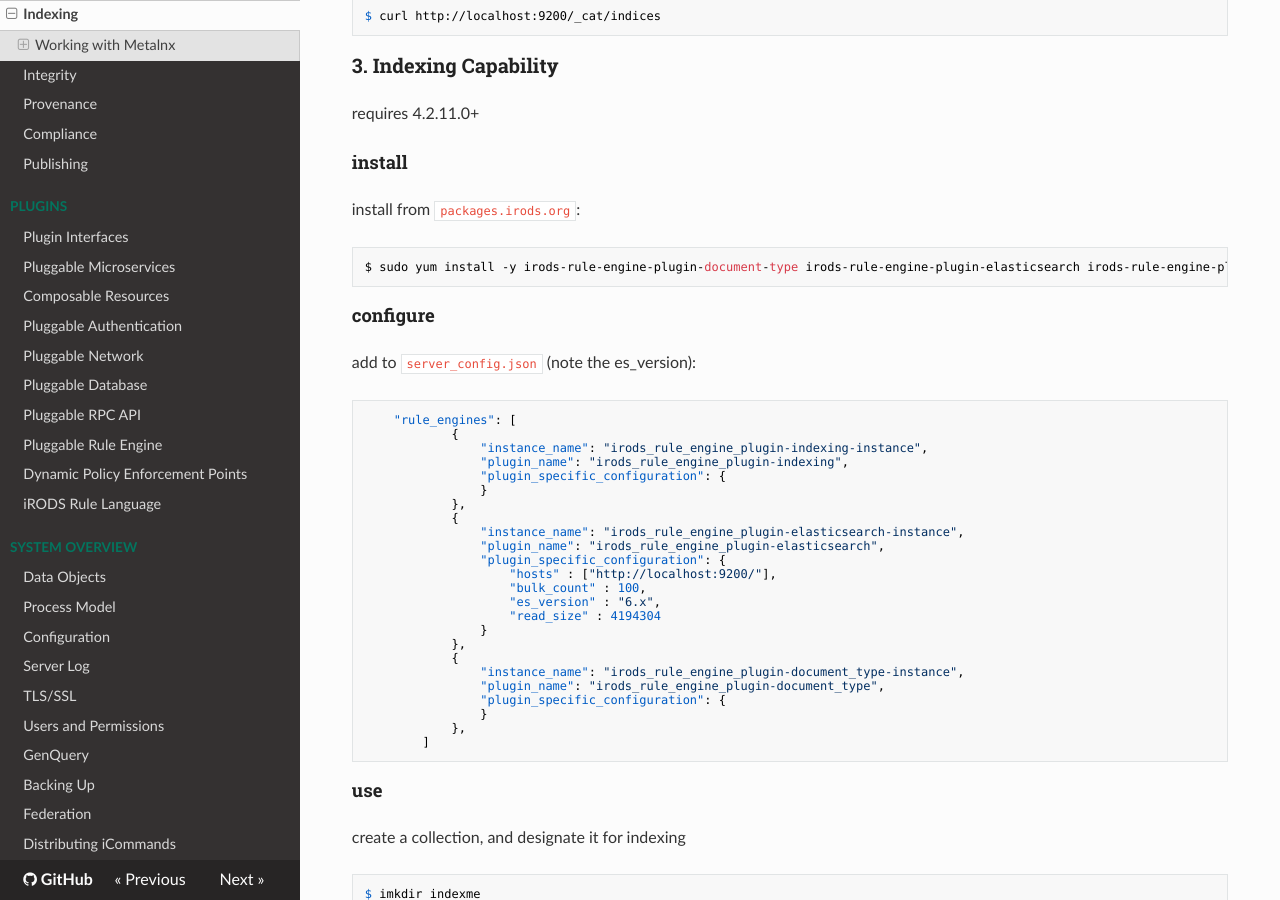
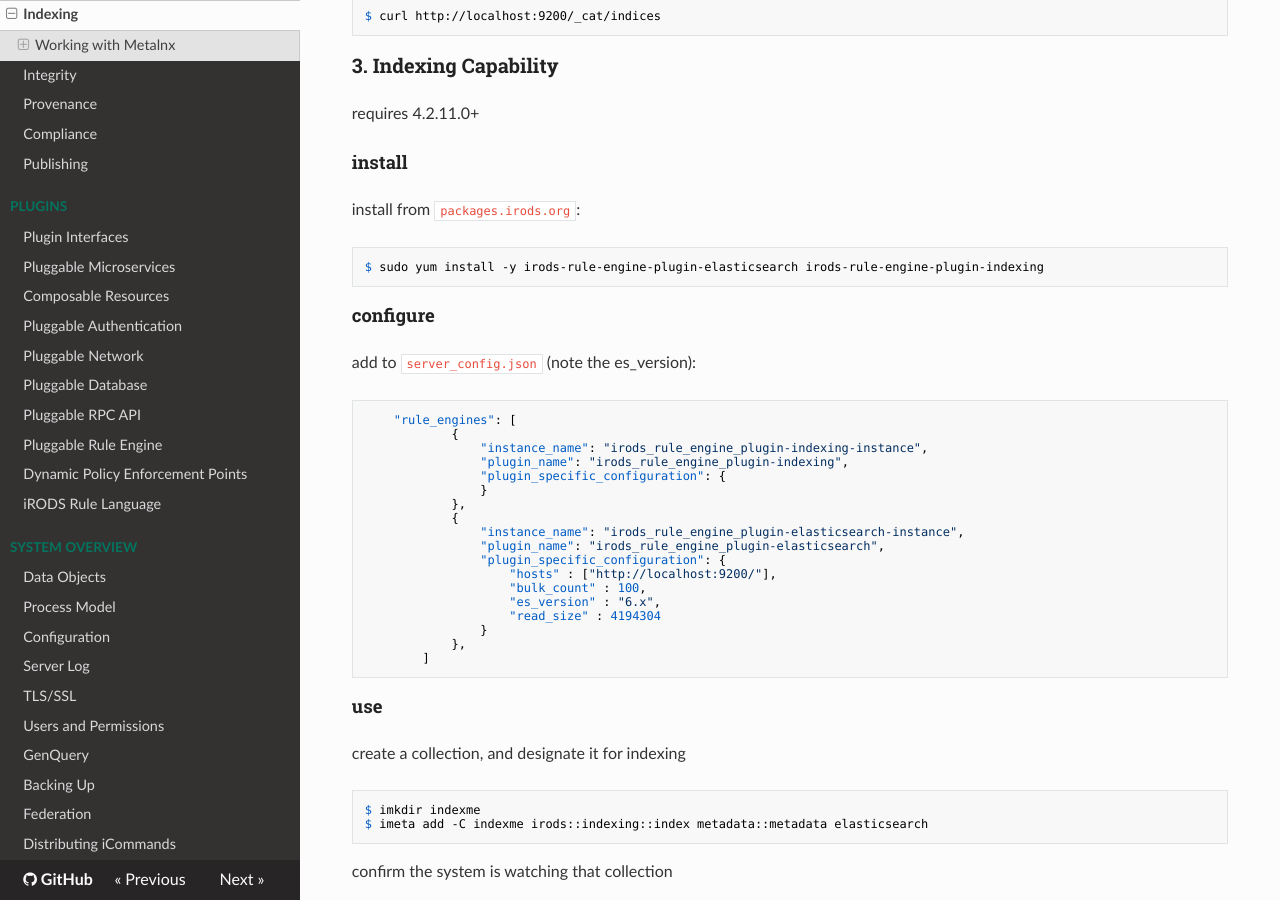
Before and after one commit to irods/irods_docs, an MkDocs documentation site: the page built from docs/capabilities/indexing.md, in a window 1280 px wide and 900 px high, scrolled down 1978 px. Built offline with MkDocs 1.6.1, drawn with Linux system fonts in a browser that asks for light colours; nearby versions of some CDN libraries.

Commit message:
[irods/irods#8752] Indexing: Remove document_type
This plugin no longer exists.

````diff
--- a/docs/capabilities/indexing.md
+++ b/docs/capabilities/indexing.md
@@ -64,7 +64,7 @@ requires 4.2.11.0+
 install from `packages.irods.org`:
 
 ```
-$ sudo yum install -y irods-rule-engine-plugin-document-type irods-rule-engine-plugin-elasticsearch irods-rule-engine-plugin-indexing
+$ sudo yum install -y irods-rule-engine-plugin-elasticsearch irods-rule-engine-plugin-indexing
 ```
 
 #### configure
@@ -87,12 +87,6 @@ add to `server_config.json` (note the es_version):
                     "bulk_count" : 100,
                     "es_version" : "6.x",
                     "read_size" : 4194304
-                }
-            },
-            {
-                "instance_name": "irods_rule_engine_plugin-document_type-instance",
-                "plugin_name": "irods_rule_engine_plugin-document_type",
-                "plugin_specific_configuration": {
                 }
             },
         ]
````
